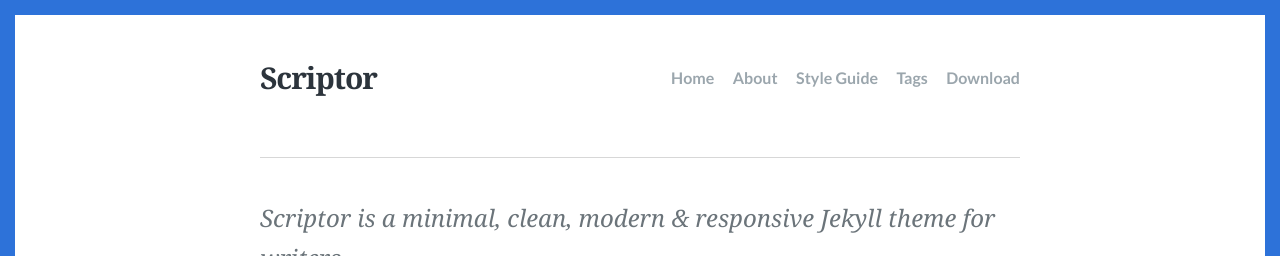
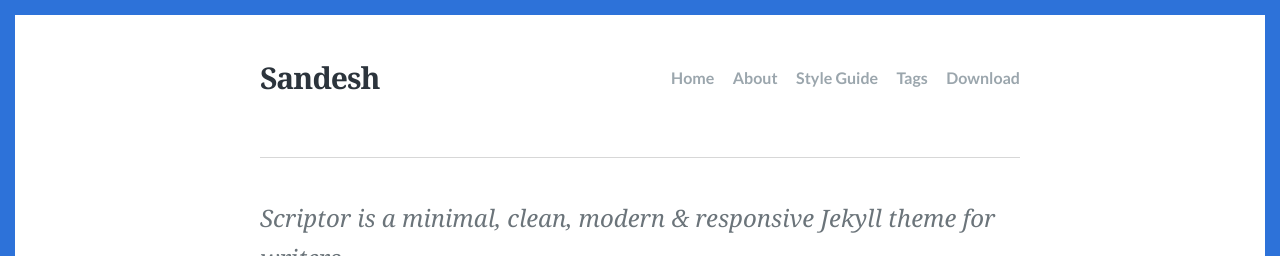
Before and after one commit to sndstari/sndstari.github.io, a Jekyll site: the page built from index.html, in a window 1280 px wide and 900 px high. Shown: the top 256 px of the window. Built offline with Jekyll 4.4.1, drawn with Linux system fonts in a browser that asks for light colours; some web fonts are replaced; the list of posts is cut into pages by our own code.

Commit message:
Test commit

```diff
--- a/_config.yml
+++ b/_config.yml
@@ -9,7 +9,7 @@
 lang: en-US
 
 # Site title
-title: "Scriptor"
+title: "Sandesh"
 
 # A description of your site for meta tag, search engine results.
 description: "Scriptor is a minimal, clean, modern & responsive Jekyll theme for writers"
```
